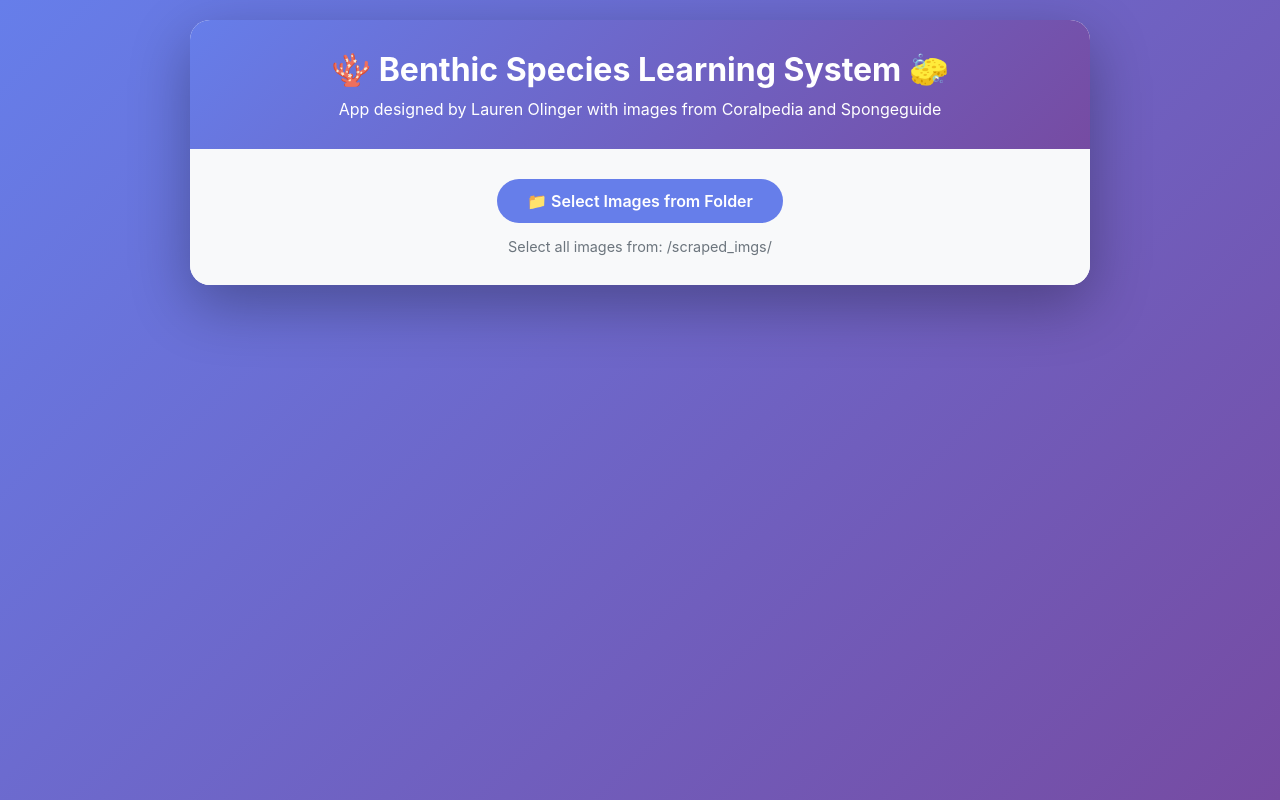
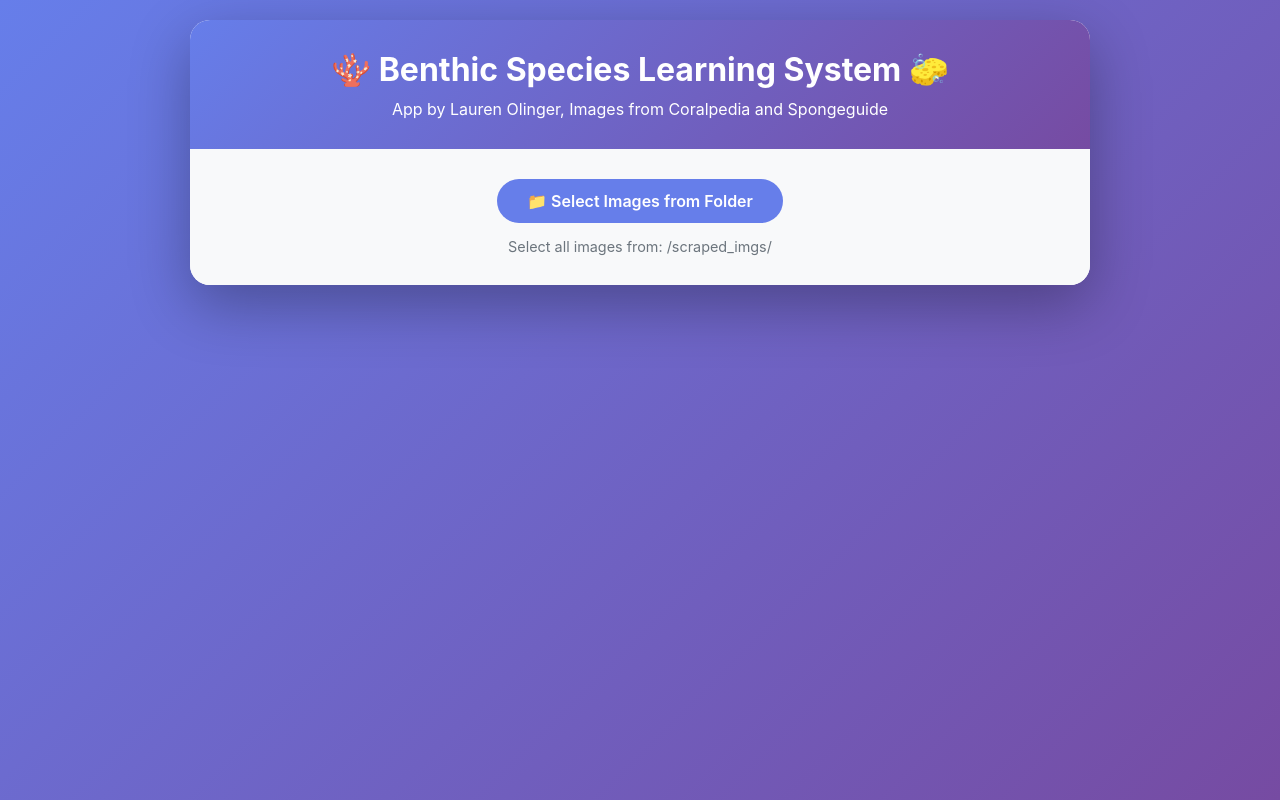
Before and after one commit to laurenkolinger/flashcard, a plain HTML site: page index.html in a window 1280 px wide. Drawn offline with Linux system fonts and the light colour scheme.

Commit message:
Update attribution text in index.html

```diff
--- a/index.html
+++ b/index.html
@@ -505,7 +505,7 @@
     <div class="container">
         <div class="header">
             <h1>🪸 Benthic Species Learning System 🧽</h1>
-            <p>App designed by Lauren Olinger with images from Coralpedia and Spongeguide</p>
+            <p>App by Lauren Olinger, Images from Coralpedia and Spongeguide</p>
         </div>
 
         <div class="file-input-container">
```
